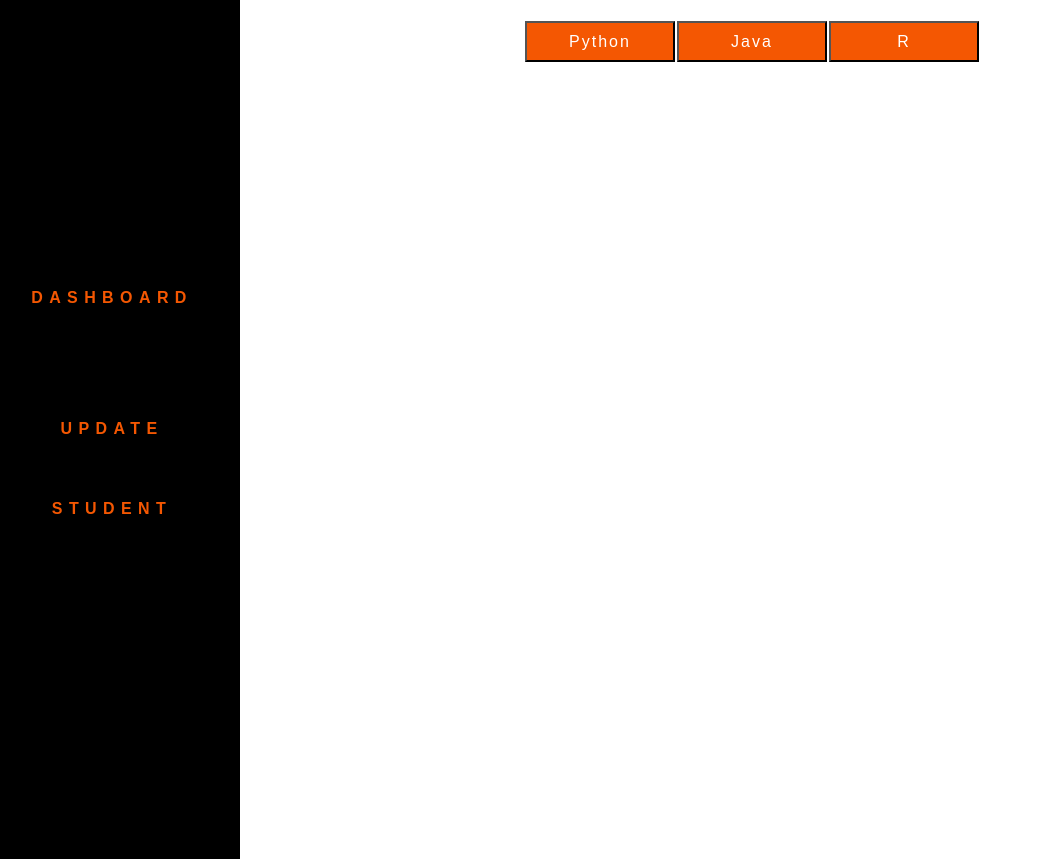
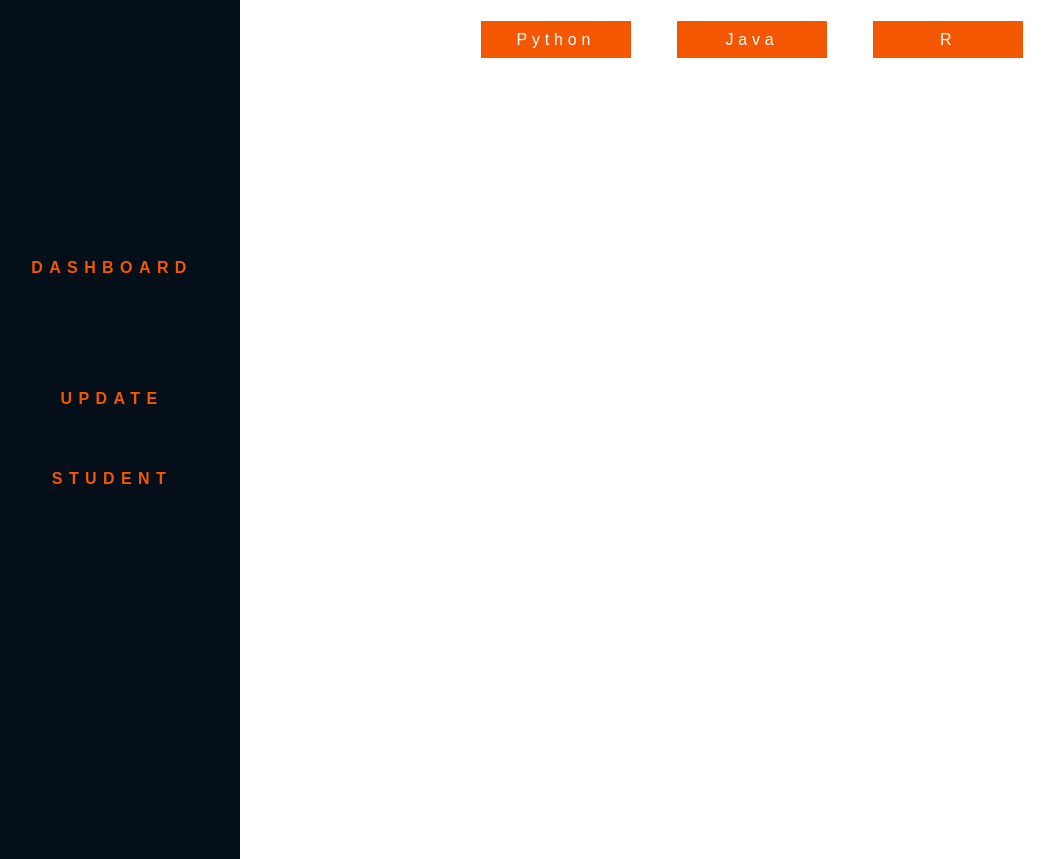
Before and after one commit to Shivashia/Student-Coaching-Portal, a PHP site: page /STUDENT-COACHING-PORTAL/admin.php in a window 1280 px wide. Shown: the part 151-1010 px from the top of the page, without its empty margins (16-1070 px from the left). Run offline with PHP 8.4, Linux system fonts and the light colour scheme; a user stored in the database is signed in; data comes from the database, SQL or seed files in the repository.

Commit message:
Styling changes in Admin pages

```diff
--- a/User-registration/Homepage.html
+++ b/User-registration/Homepage.html
@@ -99,7 +99,7 @@
 
   <div class="form-popup" id="myForm">
     <form method="post" action="http://localhost/STUDENT-COACHING-PORTAL/User-registration/checklogin.php" class="form-container">
-      <h1>Login</h1>
+      <h1 style="text-align: center;">Login</h1>
 
       <label for="email"><b>Username</b></label>
       <input type="text" placeholder="Enter Name" name="username1" required>
--- a/User-registration/admin.php
+++ b/User-registration/admin.php
@@ -60,10 +60,10 @@ else header("Location:Homepage.html");
     .sidebar {
       position: fixed;
       left: 0;
-      top: 150px;
+      top: 120px;
       width: 20%;
       height: 100%;
-      background: black;
+      background: rgb(5, 15, 25);
       font-size: 12pt;
     }
 
@@ -99,9 +99,13 @@ else header("Location:Homepage.html");
     #tables {
       margin-left: 20%;
       padding: 20px 20px 20px 20px;
+      /*border: solid green 2px;*/
     }
     #tables table {
       margin: auto;
+      width: 60%;
+      text-align: center;
+      /*border: solid green 2px;*/
     }
 
     #tables input {
@@ -110,8 +114,9 @@ else header("Location:Homepage.html");
       width: 150px;
       background: #f45702;
       color: white;
-      letter-spacing: 2px;
+      letter-spacing: 0.3em;
       transition: .2s all ease-in-out;
+      border: none;
     }
 
     #Python-table {
@@ -160,7 +165,7 @@ else header("Location:Homepage.html");
     <div id="tables">
       <table>
         <tr>
-          <td><input type="button" id="Python-button" value="Python" onclick="tableVisible('Python')"></td>
+          <td ><input type="button" id="Python-button" value="Python" onclick="tableVisible('Python')"></td>
           <td><input type="button" id="Java-button" value="Java" onclick="tableVisible('Java')"></td>
           <td><input type="button" id="R-button" value="R" onclick="tableVisible('R')"></td>
         </tr>
@@ -186,7 +191,7 @@ else header("Location:Homepage.html");
               $i++;
             }
           }
-          echo "<h3>Total students : ". $i."</h3>";
+          echo "<h3 style='margin-left:70px;'>Total students : ". $i."</h3>";
           $result = mysqli_query($conn,"SELECT * FROM student_table");
           ?>
         </table>
@@ -212,7 +217,7 @@ else header("Location:Homepage.html");
               $i++;
             }
           }
-          echo "<h3>Total students : ". $i."</h3>";
+          echo "<h3 style='margin-left:70px;'>Total students : ". $i."</h3>";
           $result = mysqli_query($conn,"SELECT * FROM student_table");
           ?>
         </table>
@@ -238,7 +243,7 @@ else header("Location:Homepage.html");
               $i++;
             }
           }
-          echo "<h3>Total students : ". $i."</h3>";
+          echo "<h3 style='margin-left:70px;'>Total students : ". $i."</h3>";
           ?>
         </table>
       </div>
@@ -274,7 +279,7 @@ function tableVisible(subject) {
   document.getElementById('Java-button').style.background='#f45702';
   document.getElementById('R-button').style.background='#f45702';
   document.getElementById(subject+"-table").style.display='block';
-  document.getElementById(subject+"-button").style.background='#5702f4';
+  document.getElementById(subject+"-button").style.background='rgb(5, 15, 25)';
 }
 
 </script>
```
